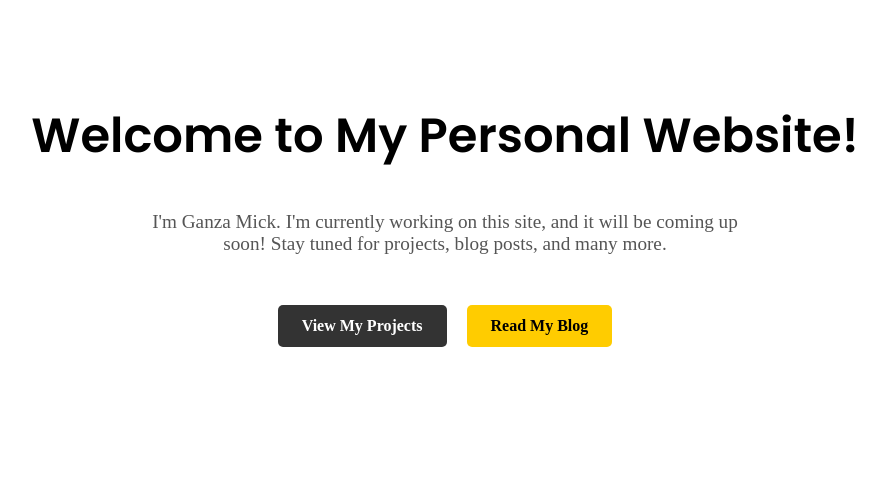
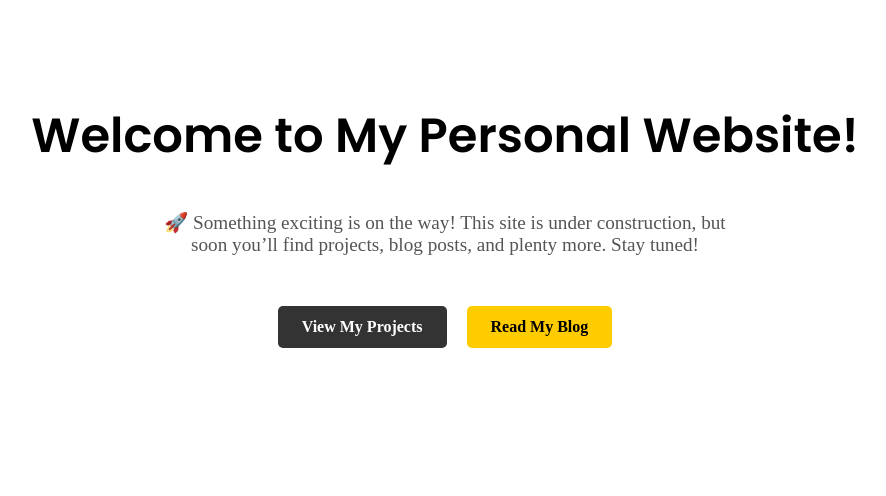
Before and after one commit to DevOps-Enginering/gmx, a Django app: page / in a window 1280 px wide. Shown: the part 81-577 px from the top of the page, without its empty margins (195-1081 px from the left). Run offline with Django 5.2, Linux system fonts and the light colour scheme.

Commit message:
chore: little update

```diff
--- a/templates/home.html
+++ b/templates/home.html
@@ -7,7 +7,8 @@
 <section style="display: flex; flex-direction: column; align-items: center; justify-content: center; text-align: center; padding: 60px 20px;">
   <h1 style="font-size: 3rem; margin-bottom: 20px; font-family: 'Poppins', sans-serif;">Welcome to My Personal Website!</h1>
   <p style="font-size: 1.2rem; color: #555; max-width: 600px; margin-bottom: 30px;">
-    I'm Ganza Mick. I'm currently working on this site, and it will be coming up soon! Stay tuned for projects, blog posts, and many more.
+    🚀 Something exciting is on the way!
+    This site is under construction, but soon you’ll find projects, blog posts, and plenty more. Stay tuned!
   </p>
 
   <div style="display: flex; gap: 20px; flex-wrap: wrap; justify-content: center; margin-top: 20px;">
```
